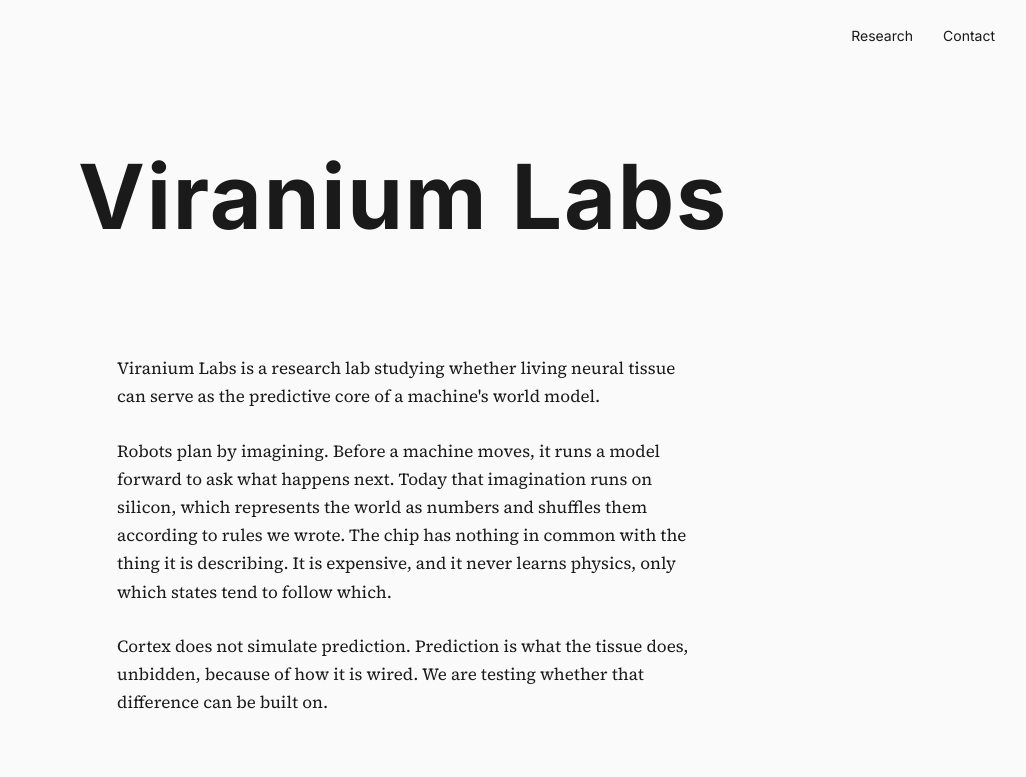
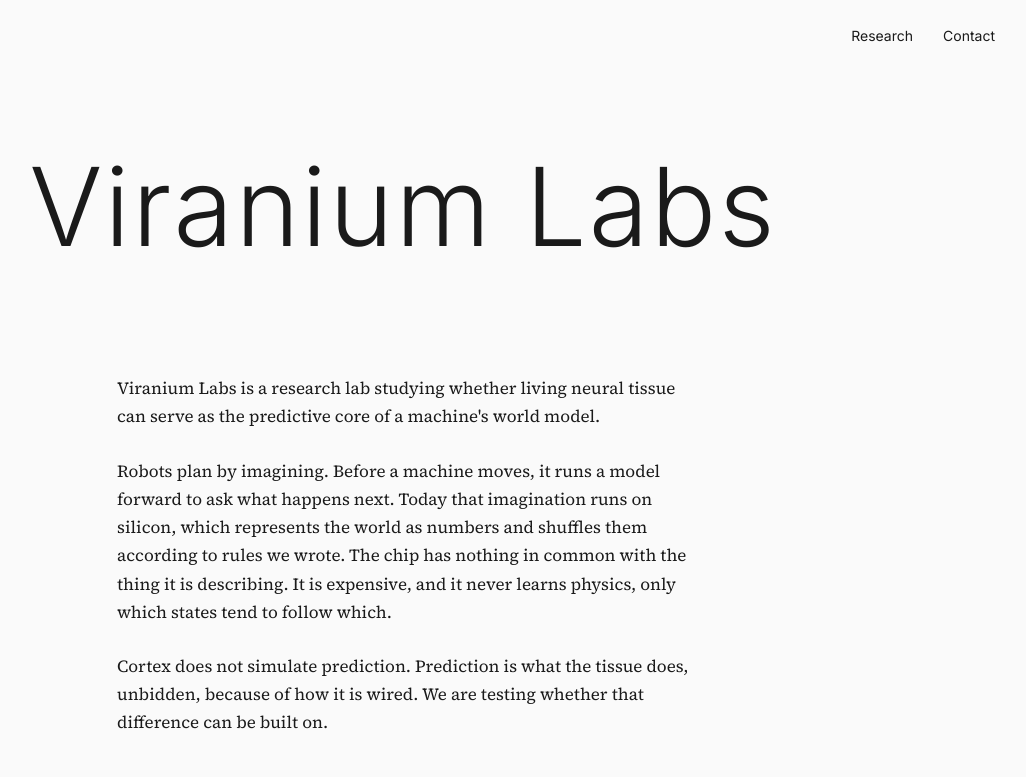
Before and after one commit to probnotas/viraniumlabs, a plain HTML site: page index.html in a window 1280 px wide. Shown: the top 777 px of the page, without its empty margins (237-1263 px from the left). Drawn offline with Linux system fonts and the light colour scheme.

Commit message:
Revert wordmark title styling to original light weight and size
Co-Authored-By: Claude Fable 5 <noreply@anthropic.com>

```diff
--- a/style.css
+++ b/style.css
@@ -1,4 +1,4 @@
-@import url('https://fonts.googleapis.com/css2?family=Inter:wght@300;400;500;700&family=Source+Serif+4:ital,opsz,wght@0,8..60,300..500;1,8..60,400&display=swap');
+@import url('https://fonts.googleapis.com/css2?family=Inter:wght@300;400;500&family=Source+Serif+4:ital,opsz,wght@0,8..60,300..500;1,8..60,400&display=swap');
 
 * { margin:0; padding:0; box-sizing:border-box; }
 html { scroll-behavior: smooth; }
@@ -54,8 +54,8 @@ body {
 
 .wordmark h1 {
   font-family: 'Inter', sans-serif;
-  font-size: clamp(44px, 7vw, 104px);
-  font-weight: 700;
+  font-size: clamp(52px, 8.5vw, 128px);
+  font-weight: 300;
   letter-spacing: 0.02em;
   line-height: 1.05;
   color: #1A1A1A;
```
